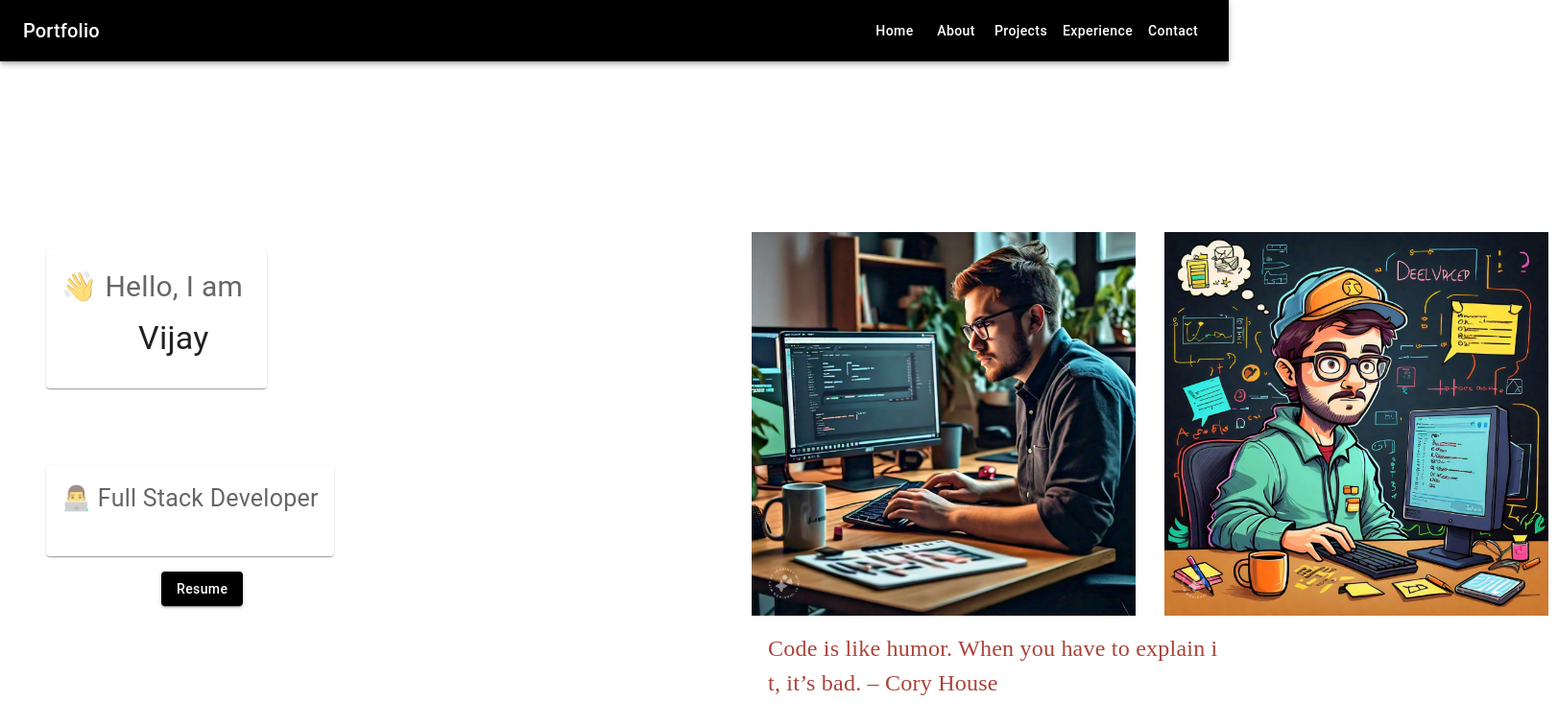
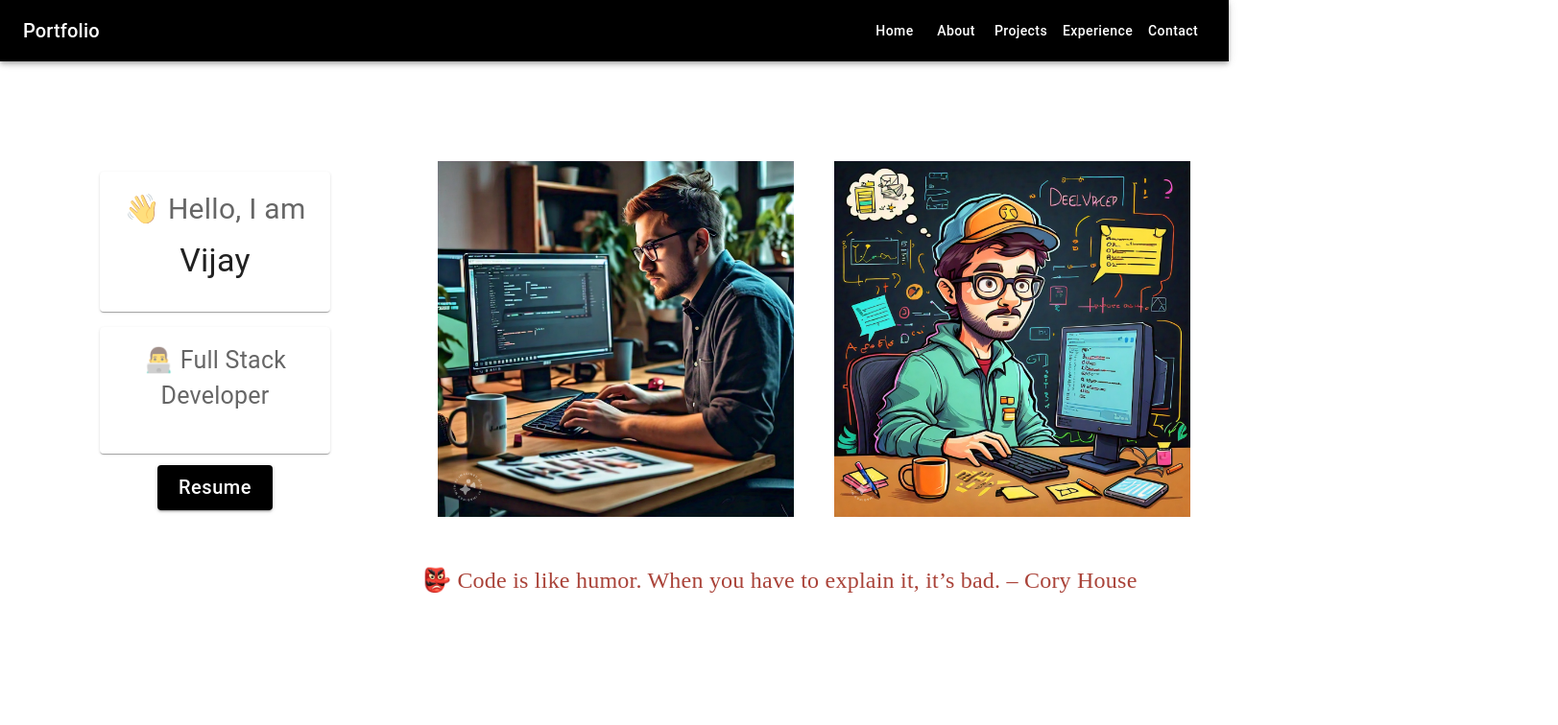
Before and after one commit to vijayameta/portfolio, a React (Create React App) app: page /home in a window 1280 px wide. Shown: the top 756 px of the page at 96% size, 1623 px wide, since content can reach past the window. Built offline with nearby package versions, Linux system fonts and the light colour scheme.

Commit message:
updated frontpage

```diff
--- a/src/pages/home/FrontPage.js
+++ b/src/pages/home/FrontPage.js
@@ -15,16 +15,14 @@ import Toolbar from '@mui/material/Toolbar';
 import Typography from '@mui/material/Typography';
 import Button from '@mui/material/Button';
 import { Link } from 'react-router-dom';
-import { Container, ImageList, ImageListItem, Paper, Stack, Tooltip } from '@mui/material';
+import { ImageList, ImageListItem, Paper, Stack, Tooltip, Grid } from '@mui/material';
 import { styled } from '@mui/material/styles';
 import Card from '@mui/material/Card';
 import CardActions from '@mui/material/CardActions';
 import CardContent from '@mui/material/CardContent';
-import { Grid } from '@mui/material';
-import FolderIcon from '@mui/icons-material/Folder'; // Corrected import
-import { Height } from '@mui/icons-material';
 
-import './common.css'
+import './common.css';
+import Ribbon from 'antd/es/badge/Ribbon';
 
 const drawerWidth = 240;
 const navItems = [
@@ -72,15 +70,13 @@ function DrawerAppBar(props) {
 
     const mainPhotos = [
         {
-      src: require("./developer_for_portfolio.jpeg"),  // Corrected to use require
+            src: require("./developer_for_portfolio.jpeg"),
             alt: 'Error 404',
-      height: "50vh"
         },
         {
             src: require("./developer_doodles.jpeg"),
             alt: 'Error 404',
-      height: "50vh"
-    }
+        },
     ];
 
     const Item = styled(Paper)(({ theme }) => ({
@@ -92,7 +88,7 @@ function DrawerAppBar(props) {
     }));
 
     return (
-    <Box sx={{ display: 'flex', height: '100vh' }}>
+        <Box sx={{ display: 'flex' }}>
             <CssBaseline />
             <AppBar component="nav" sx={{ bgcolor: 'black' }}>
                 <Toolbar>
@@ -140,62 +136,65 @@ function DrawerAppBar(props) {
                     {drawer}
                 </Drawer>
             </Box>
-      <Box component="main" style={{ display: "flex", flexDirection: "row", flexWrap: "wrap", justifyContent: "center" }}>
+            <Box component="main" sx={{ flexGrow: 1, p: 3 }}>
                 <Toolbar />
-        <Grid style={{ marginTop: 100 }}>
-          <Card sx={{ width: "18vw", mt: 20 }}>
+                <Grid className='container' container spacing={2}>
+                    <Grid item xs={12} md={4} style={{ display: "flex", justifyContent: "center", flexDirection: "column", alignItems: "center" }}>
+                        <Card sx={{ width: '60%', mt: { xs: 4, md: 0 } }}>
                             <CardContent>
-              <Typography sx={{ fontSize: 30 }} color="text.secondary" gutterBottom>
+                                <Typography sx={{ fontSize: { xs: 24, md: 30 } }} style={{ textAlign: "center" }} color="text.secondary" gutterBottom>
                                     👋 Hello, I am
                                 </Typography>
-              <Typography variant="h4" component="div" sx={{ ml: 10 }}>
+                                <Typography variant="h4" component="div" style={{ textAlign: "center" }}>
                                     Vijay
                                 </Typography>
                             </CardContent>
                             <CardActions />
                         </Card>
-          <Card sx={{ width: "fit-content", mt: 10 }} >
+                        <Card className="namecard" sx={{ width: '60%', mt: 2 }}>
                             <CardContent>
-              <Typography sx={{ fontSize: 25 }} color="text.secondary" gutterBottom>
+                                <Typography sx={{ fontSize: { xs: 20, md: 25 } }} style={{ textAlign: "center" }} color="text.secondary" gutterBottom>
                                     👨‍💻 Full Stack Developer
                                 </Typography>
                             </CardContent>
                             <CardActions />
                         </Card>
-
                         <Button
                             variant="contained"
-            sx={{ mt: 2, ml: 15, backgroundColor: 'black', textTransform: 'capitalize' }}
+                            sx={{
+                                mt: 1.5,
+                                backgroundColor: 'black',
+                                textTransform: 'capitalize',
+                                width: '30%',
+                                fontSize: { xs: '1rem', md: '1.25rem' },
+                            }}
                             target="_blank"
                             onClick={handleOnClick}
                         >
                             Resume
                         </Button>
                     </Grid>
-        <Grid xs={4}>
-          <Stack direction="row" style={{ position: "relative", left: "50%", top: "27%" }}>
-            <ImageList cols={2} gap={10}>
-              {mainPhotos.map(item =>
-                <ImageListItem key={item.src} style={{ padding: 10 }}> {/* Using item.src for key */}
+                    <Grid item xs={12} md={8}>
+                        <Stack sx={{ mt: { xs: 2, md: 4 } }}>
+                            <ImageList cols={2} gap={10} sx={{ mt: 4 }}>
+                                {mainPhotos.map((item) => (
+                                    <ImageListItem key={item.src} sx={{ padding: 2 }}>
                                         <img
                                             src={item.src}
                                             alt={item.alt}
                                             loading="lazy"
-                    height={item.height}
-                    style={{ width: "100%", height: `${item.height}`, objectFit: "cover/center" }}
+                                            style={{ width: '100%', height: 'auto', objectFit: 'cover' }}
                                         />
                                     </ImageListItem>
-              )}
+                                ))}
                             </ImageList>
                         </Stack>
                         <Typography
                             className="quote"
-            style={{
-              position: 'absolute',
-              bottom: 70,
-              fontSize: '1.5rem',
-              left: 800,
-              wordBreak: 'break-all',
+                            sx={{
+                                mt: 2,
+                                fontSize: { xs: '1rem', md: '1.5rem' },
+                                textAlign: 'center',
                             }}
                         >
                             <Tooltip
@@ -212,25 +211,25 @@ function DrawerAppBar(props) {
                                 }}
                                 componentsProps={{
                                     tooltip: {
-                  style: {
-                    fontSize: '1.5rem', // Font size
-                    fontFamily: 'Arial, sans-serif', // Font family
-                    color: '#3498db', // Default text color
-                    transition: 'color 0.3s ease', // Smooth color transition
+                                        sx: {
+                                            fontSize: '1rem',
+                                            fontFamily: 'Arial, sans-serif',
+                                            color: 'white',
+                                            transition: 'color 0.3s ease',
                                         },
                                     },
                                 }}
                             >
-              <span style={{ fontFamily: "cursive", fontSize: "1.5rem" }}>Code is like humor. When you have to explain it, it’s bad. – Cory House</span>
+                                <Typography style={{ fontFamily: "cursive", fontSize: "1.5rem", textAlign: "center" }}>👺 Code is like humor. When you have to explain it, it’s bad. – Cory House</Typography>
                             </Tooltip>
                         </Typography>
-
+                    </Grid>
                 </Grid>
             </Box>
         </Box>
     );
+}
 
-}
 DrawerAppBar.propTypes = {
     window: PropTypes.func,
 };
--- a/src/pages/home/common.css
+++ b/src/pages/home/common.css
@@ -43,15 +43,17 @@
   transform: scale(1.1);
 }
 
-.tooltip-text {
-  display: inline; /* Ensure span fits the quote text */
+@media (max-width: 600px) {
+  .imageList {
+    display: flex;
+    flex-direction: column;
+  }
+  .container {
+    display: flex;
+    justify-content: center;
+    align-items: center;
+  }
+  .name-card {
+    width: 100%;
+  }
 }
-
-.MuiTooltip-tooltip {
-  font-size: 1rem; /* Font size for Tooltip */
-  font-family: "Arial, sans-serif"; /* Font family for Tooltip */
-}
-
-.MuiTooltip-tooltip:hover {
-  color: #e74c3c; /* Color change on hover */
-}
```
Lines whose indentation alone changed are shown as unchanged.
